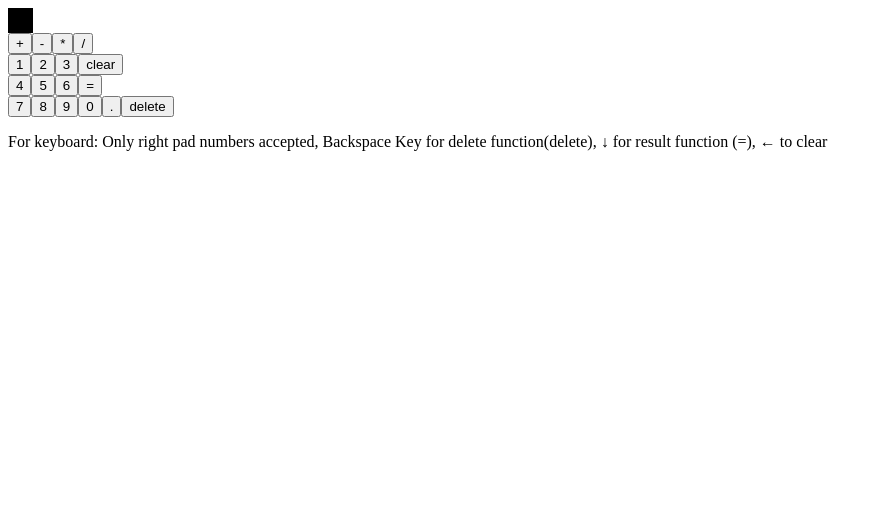
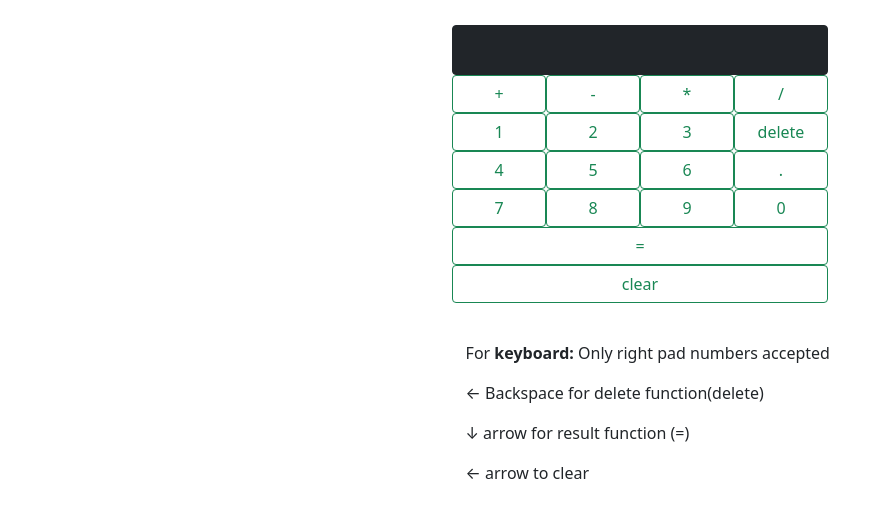
Before and after one commit to dpuertamartos/ODIN-Project-Calculator, a plain HTML site: page index.html in a window 1280 px wide. Shown: the whole page, without its empty margins (0-884 px from the left). Drawn offline with nearby package versions, Linux system fonts and the light colour scheme.

Commit message:
added basic bootstrap styling

```diff
--- a/index.css
+++ b/index.css
@@ -1,15 +1,26 @@
-.container{
-    display: flex;
-    flex-direction: column;
+.display{
+    text-align: end;
+    color: greenyellow;
+    height: 50px;
+}
+
+.calculator{
+    margin: 25px auto auto auto;
+}
+
+.container-fluid{
+    max-width: 400px;
+}
+
+.instructions{
+    max-width: 400px;
+    text-align: left;
+}
+
+.icontainer{
+    padding: 3% 0% 0% 2%;
 }
 
 .row{
-    display: flex;
+    padding: 0%;
 }
-
-.display{
-    text-align: end;
-    background-color: black;
-    color: greenyellow;
-    padding: 1% 1%;
-}
--- a/index.html
+++ b/index.html
@@ -1,46 +1,54 @@
 <html>
 <head>
   <title>Calculator Project</title>
+  <link href="https://cdn.jsdelivr.net/npm/bootstrap@5.0.2/dist/css/bootstrap.min.css" rel="stylesheet" integrity="sha384-EVSTQN3/azprG1Anm3QDgpJLIm9Nao0Yz1ztcQTwFspd3yD65VohhpuuCOmLASjC" crossorigin="anonymous">
   <link rel="stylesheet" href="index.css">
   <meta charset="UTF-8"/>
 </head>
 <body>
-  <div class="container">
+  <div class="container-fluid calculator">
     <div class="row">
-      <div class="display"></div>
+      <div class="col d-grid "><div class="display btn btn-dark"></div></div>
     </div>
-    <div class="row">
-      <button id="+" class="operate-button">+</button>
-      <button id="-" class="operate-button">-</button>
-      <button id="*" class="operate-button">*</button>
-      <button id="/" class="operate-button">/</button>
-    </div>
-    <div class="row">
-      <button data-key="97" id="1" class="digit-button">1</button>
-      <button data-key="98" id="2" class="digit-button">2</button>
-      <button data-key="99" id="3" class="digit-button">3</button>
-      <button id="clear" class="clear-button">clear</button>
+    <div class="row g-0">
+      <div class="col d-grid "><button id="+" class="operate-button btn btn-outline-success">+</button></div>
+      <div class="col d-grid "><button id="-" class="operate-button btn btn-outline-success">-</button></div>
+      <div class="col d-grid "><button id="*" class="operate-button btn btn-outline-success">*</button></div>
+      <div class="col d-grid "><button id="/" class="operate-button btn btn-outline-success">/</button></div>
 
     </div>
-    <div class="row">
-      <button data-key="100" id="4" class="digit-button">4</button>
-      <button data-key="101" id="5" class="digit-button">5</button>
-      <button data-key="102" id="6" class="digit-button">6</button>
-      <button id="=" class="result-button">=</button>
+    <div class="row g-0">
+      <div class="col d-grid"><button data-key="97" id="1" class="digit-button btn btn-outline-success">1</button></div>
+      <div class="col d-grid"><button data-key="98" id="2" class="digit-button btn btn-outline-success">2</button></div>
+      <div class="col d-grid"><button data-key="99" id="3" class="digit-button btn btn-outline-success">3</button></div>
+      <div class="col d-grid"><button id="del" class="delete-button btn btn-outline-success">delete</button></div>
+
+
+
 
     </div>
-    <div class="row">
-      <button data-key="103" id="7"class="digit-button">7</button>
-      <button data-key="104" id="8"class="digit-button">8</button>
-      <button data-key="105" id="9" class="digit-button">9</button>
-      <button data-key="96" id="0" class="digit-button">0</button>
-      <button data-key="110" id="." class="digit-button">.</button>
-      <button id="del" class="delete-button">delete</button>
-
+    <div class="row g-0">
+      <div class="col d-grid"><button data-key="100" id="4" class="digit-button btn btn-outline-success">4</button></div>
+      <div class="col d-grid"><button data-key="101" id="5" class="digit-button btn btn-outline-success">5</button></div>
+      <div class="col d-grid"><button data-key="102" id="6" class="digit-button btn btn-outline-success">6</button></div>
+      <div class="col d-grid"><button data-key="110" id="." class="digit-button btn btn-outline-success">.</button></div>
     </div>
-    <div clas="row">
-      <p>For keyboard: Only right pad numbers accepted, Backspace Key for delete function(delete), ↓ for result function (=), ← to clear </p>
+    <div class="row g-0">
+      <div class="col d-grid"><button data-key="103" id="7"class="digit-button btn btn-outline-success">7</button></div>
+      <div class="col d-grid"><button data-key="104" id="8"class="digit-button btn btn-outline-success">8</button></div>
+      <div class="col d-grid"><button data-key="105" id="9" class="digit-button btn btn-outline-success">9</button></div>
+      <div class="col d-grid"><button data-key="96" id="0" class="digit-button btn btn-outline-success">0</button></div>
     </div>
+    <div clas="row g-0">
+      <div class="col d-grid"><button id="=" class="result-button btn btn-outline-success">=</button></div>
+        <div class="col d-grid"><button id="clear" class="clear-button btn btn-outline-success">clear</button></div>
+    </div>
+  </div>
+  <div class="icontainer container-fluid">
+    <div class="row"><p class="instructions">For <b>keyboard:</b> Only right pad numbers accepted</p></div>
+    <div class="row"><p class="instructions">←  Backspace for delete function(delete)</p></div>
+    <div class="row"><p class="instructions">↓  arrow for result function (=) </p></div>
+    <div class="row"><p class="instructions">←  arrow to clear </p></div>
   </div>
   <script src="index.js">
   </script>
```
